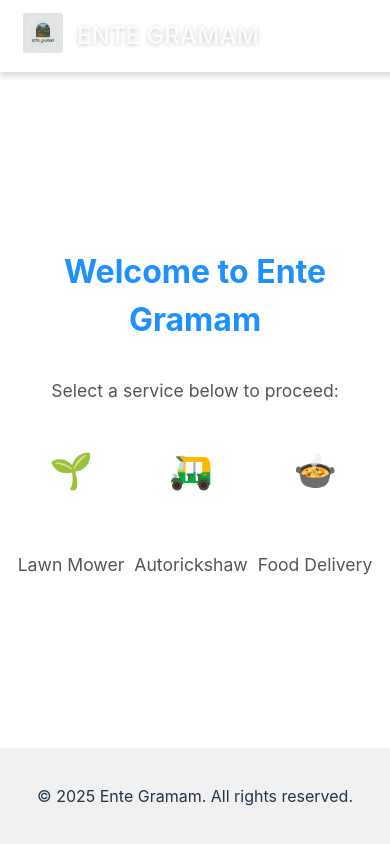
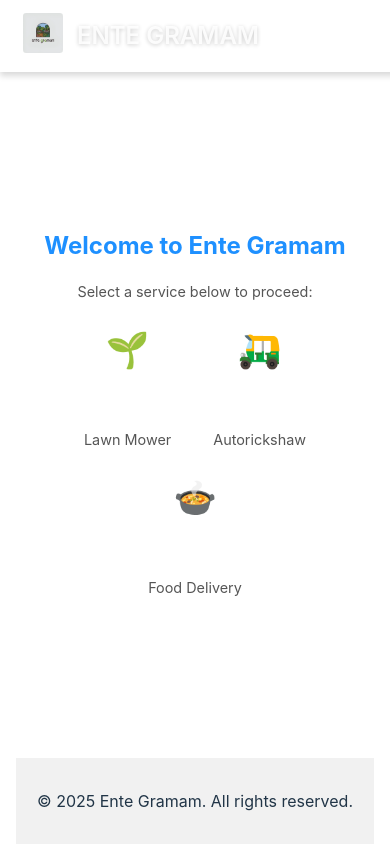
Before and after one commit to code-ninja-labs/ente-gramam1, a React (Vite) app: page / in a window 390 px wide. Built offline with nearby package versions, Linux system fonts and the light colour scheme.

Commit message:
Update Home.css

```diff
--- a/src/pages/Home.css
+++ b/src/pages/Home.css
@@ -6,6 +6,8 @@
   align-items: center;
   justify-content: space-between;
   text-align: center;
+  padding: 0 1rem; /* Add padding for small screens */
+  box-sizing: border-box; /* Ensure padding doesn't alter total width */
 }
 
 .content {
@@ -18,15 +20,19 @@
   justify-content: center;
 }
 
+/* Ensure font sizes and margins adapt */
 .content h2 {
   font-size: 2rem;
   color: #1e90ff;
   margin-bottom: 1rem;
+  text-align: center; /* Ensures proper centering */
 }
 
 .content p {
   color: #555;
   font-size: 1.1rem;
+  line-height: 1.6; /* Improves readability */
+  margin: 0 1rem; /* Adds some breathing room for text on small screens */
 }
 
 .footer {
@@ -35,4 +41,34 @@
   width: 100%;
   background-color: #f1f1f1;
   position: relative;
+  box-sizing: border-box;
 }
+
+/* Responsive Design: Media Queries */
+@media screen and (max-width: 768px) {
+  .content h2 {
+    font-size: 1.8rem; /* Adjust font size for tablet and smaller screens */
+  }
+
+  .content p {
+    font-size: 1rem; /* Reduce font size for readability */
+  }
+
+  .footer {
+    padding: 15px 0; /* Adjust padding */
+  }
+}
+
+@media screen and (max-width: 480px) {
+  .content {
+    padding-top: 50px; /* Adjust the spacing for smaller devices */
+  }
+
+  .content h2 {
+    font-size: 1.5rem; /* Further decrease font size for mobile devices */
+  }
+
+  .content p {
+    font-size: 0.9rem; /* Further adjust text size */
+  }
+}
```
